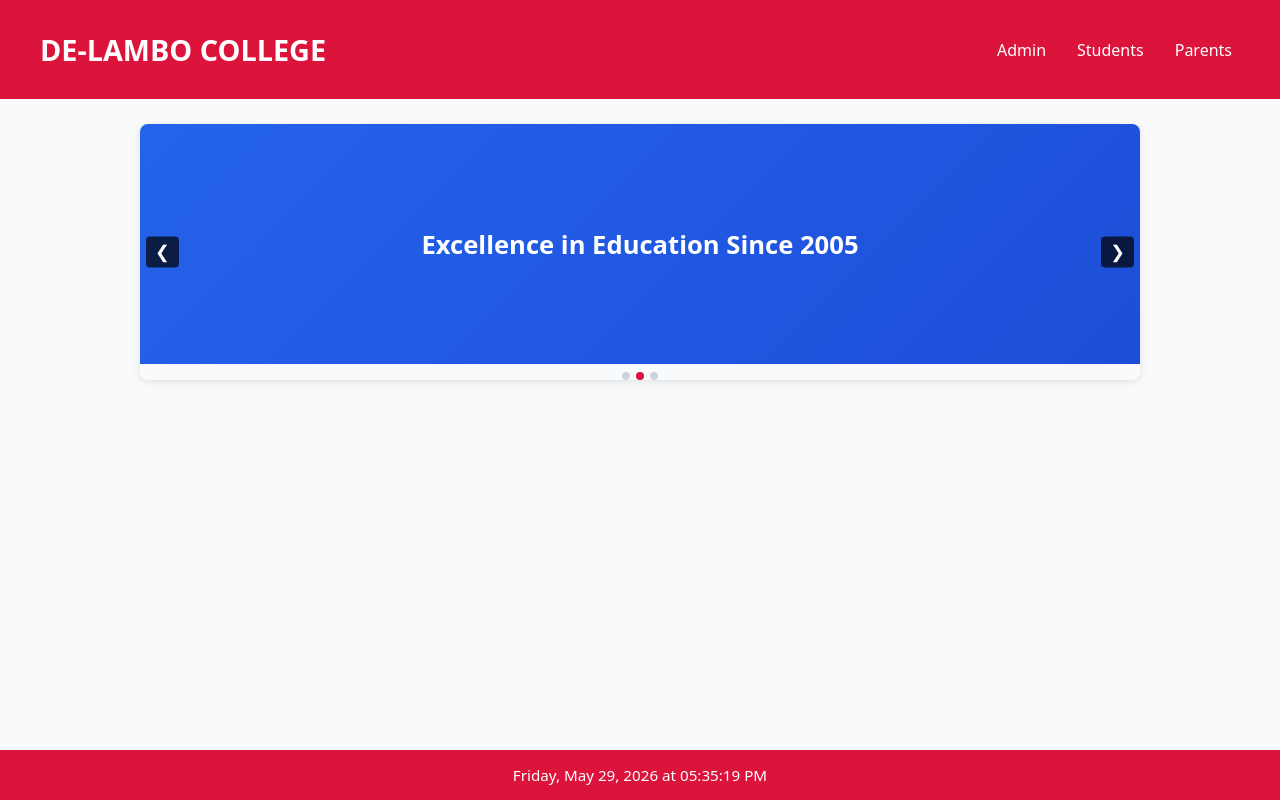
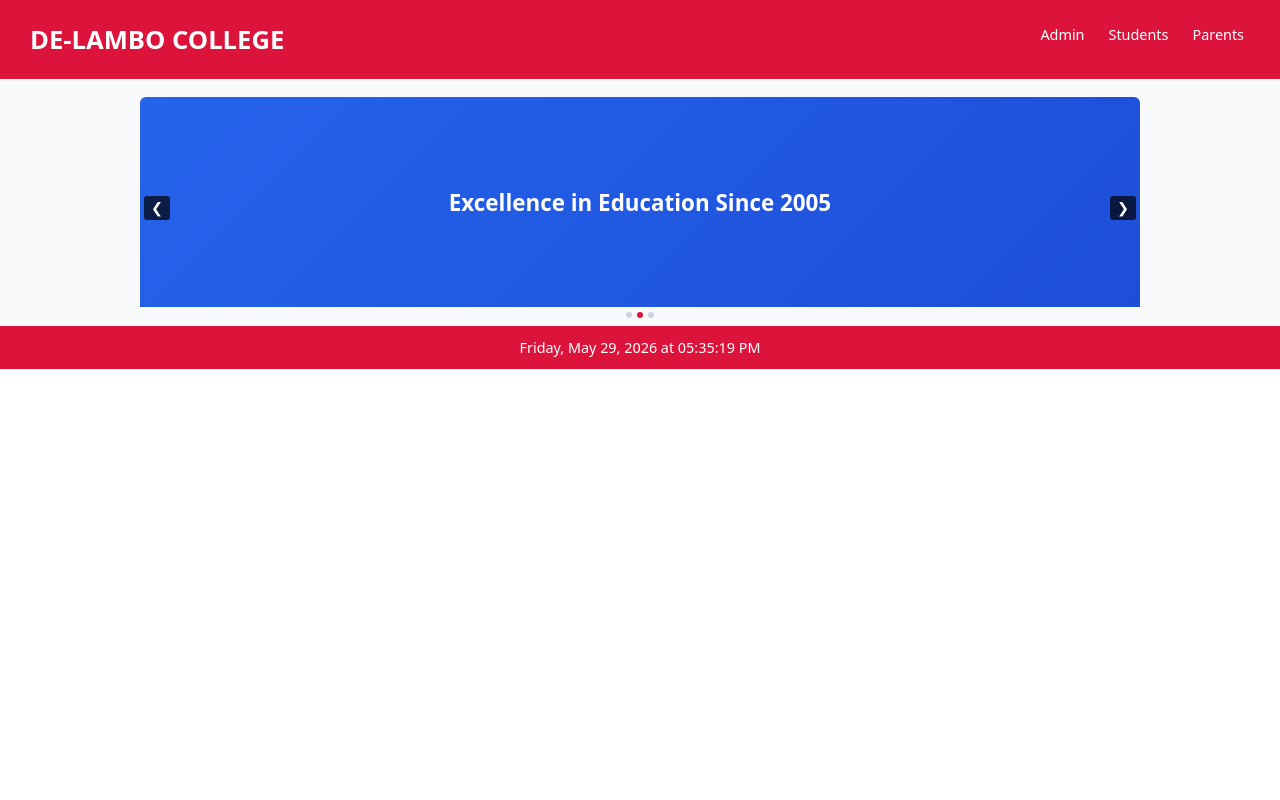
Before and after one commit to freduck/my-exams, a website: page views/home.html in a window 1280 px wide. Drawn offline with Linux system fonts and the light colour scheme.

Commit message:
Update home.html

```diff
--- a/views/home.html
+++ b/views/home.html
@@ -5,63 +5,35 @@
 <meta name="viewport" content="width=device-width, initial-scale=1.0">
 <title>DE-LAMBO COLLEGE</title>
 <style>
-* {
-  padding: 0;
-  margin: 0;
-  box-sizing: border-box;
+* { padding: 0; margin: 0; box-sizing: border-box; }
+
+body { font-family: system-ui, sans-serif; }
+
+.top {
+  padding: 14px 10px;
+  background: crimson;
+  color: white;
+  text-align: center;
 }
 
-html, body {
-  height: 100%;
-}
-
-body {
-  font-family: system-ui, -apple-system, sans-serif;
-  display: flex;
-  flex-direction: column;
-}
-
-/* Header */
-.top {
-  padding: 18px 15px;
-  background-color: crimson;
-  color: white;
-  display: flex;
-  justify-content: space-between;
-  align-items: center;
-  flex-wrap: wrap;
-  gap: 12px;
-}
-
-.top h2 {
-  font-size: 1.3rem;
-}
+.top h2 { font-size: 1.2rem; margin-bottom: 8px; }
 
 .divider {
   display: flex;
-  gap: 15px;
-  flex-wrap: wrap;
+  justify-content: center;
+  gap: 12px;
 }
 
 .divider a {
   color: white;
   text-decoration: none;
-  font-weight: 500;
-  padding: 4px 8px;
-  border-radius: 4px;
+  font-size: 0.9rem;
+  padding: 3px 6px;
 }
 
-.divider a:hover {
-  background: rgba(255,255,255,0.2);
-}
-
-/* Main + Carousel - main now grows to fill space */
 main {
-  flex: 1; /* fills space between header and footer */
-  padding: 12px 10px 8px 10px;
+  padding: 8px 6px 4px 6px; /* minimal */
   background: #f8fafc;
-  display: flex;
-  flex-direction: column;
 }
 
 .carousel {
@@ -69,31 +41,26 @@ main {
   max-width: 1000px;
   margin: 0 auto;
   overflow: hidden;
-  border-radius: 8px;
-  box-shadow: 0 2px 8px rgba(0,0,0,0.1);
-  width: 100%;
+  border-radius: 6px;
 }
 
 .carousel-track {
   display: flex;
   transition: transform 0.6s ease-in-out;
-  width: 100%;
 }
 
 .carousel-slide {
   flex: 0 0 100%;
-  height: 160px;
+  height: 140px;
   display: flex;
   align-items: center;
   justify-content: center;
-  font-size: 1.1rem;
+  font-size: 0.95rem;
   color: white;
   font-weight: 600;
-  padding: 15px;
-  text-align: center;
+  background: linear-gradient(135deg, #dc2626, #991b1b);
 }
 
-.carousel-slide:nth-child(1) { background: linear-gradient(135deg, #dc2626, #991b1b); }
 .carousel-slide:nth-child(2) { background: linear-gradient(135deg, #2563eb, #1d4ed8); }
 .carousel-slide:nth-child(3) { background: linear-gradient(135deg, #16a34a, #15803d); }
 
@@ -104,49 +71,45 @@ main {
   background: rgba(0,0,0,0.7);
   color: white;
   border: none;
-  padding: 5px 9px;
-  cursor: pointer;
-  font-size: 1.1rem;
-  border-radius: 4px;
-  z-index: 10;
+  padding: 4px 7px;
+  font-size: 0.9rem;
+  border-radius: 3px;
 }
 
-.carousel-btn.prev { left: 6px; }
-.carousel-btn.next { right: 6px; }
+.carousel-btn.prev { left: 4px; }
+.carousel-btn.next { right: 4px; }
 
 .carousel-dots {
   display: flex;
   justify-content: center;
-  gap: 6px;
-  padding: 8px 0 0;
+  gap: 5px;
+  padding: 5px 0 0;
 }
 
 .dot {
-  width: 8px;
-  height: 8px;
+  width: 6px;
+  height: 6px;
   border-radius: 50%;
   background: #cbd5e1;
-  cursor: pointer;
 }
 
 .dot.active { background: crimson; }
 
-/* Footer - no margin-top auto, sits right after main */
 footer {
   background: crimson;
   color: white;
-  padding: 10px 15px;
+  padding: 8px 10px;
   text-align: center;
-  font-size: 0.85rem;
+  font-size: 0.75rem;
 }
 
-/* Desktop tweaks */
+/* Desktop */
 @media (min-width: 601px) {
-  .top { padding: 30px 40px; }
-  .top h2 { font-size: 1.8rem; }
-  main { padding: 25px 20px 15px 20px; }
-  .carousel-slide { height: 240px; font-size: 1.6rem; }
-  footer { padding: 15px 20px; font-size: 0.95rem; }
+  .top { padding: 22px 30px; text-align: left; display: flex; justify-content: space-between; }
+  .top h2 { font-size: 1.6rem; margin-bottom: 0; }
+  main { padding: 18px 15px 8px 15px; }
+  .carousel-slide { height: 210px; font-size: 1.4rem; }
+  footer { padding: 12px 20px; font-size: 0.9rem; }
 }
 </style>
 </head>
@@ -173,9 +136,7 @@ footer {
     </div>
   </main>
 
-  <footer>
-    <span id="datetime"></span>
-  </footer>
+  <footer><span id="datetime"></span></footer>
 
 <script>
 const track = document.querySelector('.carousel-track');
@@ -190,56 +151,31 @@ slides.forEach((_, i) => {
   const dot = document.createElement('div');
   dot.classList.add('dot');
   if(i === 0) dot.classList.add('active');
-  dot.addEventListener('click', () => goToSlide(i));
+  dot.onclick = () => goToSlide(i);
   dotsContainer.appendChild(dot);
 });
 const dots = Array.from(dotsContainer.children);
 
 function updateCarousel() {
-  const slideWidth = track.parentElement.offsetWidth;
-  track.style.transform = `translateX(-${currentSlide * slideWidth}px)`;
-  dots.forEach((dot, i) => dot.classList.toggle('active', i === currentSlide));
+  track.style.transform = `translateX(-${currentSlide * 100}%)`;
+  dots.forEach((d, i) => d.classList.toggle('active', i === currentSlide));
 }
 
-function goToSlide(index) {
-  currentSlide = index;
-  updateCarousel();
-}
+function goToSlide(i) { currentSlide = i; updateCarousel(); }
 
-nextBtn.addEventListener('click', () => {
-  currentSlide = (currentSlide + 1) % slides.length;
-  updateCarousel();
-});
+nextBtn.onclick = () => { currentSlide = (currentSlide + 1) % slides.length; updateCarousel(); };
+prevBtn.onclick = () => { currentSlide = (currentSlide - 1 + slides.length) % slides.length; updateCarousel(); };
 
-prevBtn.addEventListener('click', () => {
-  currentSlide = (currentSlide - 1 + slides.length) % slides.length;
-  updateCarousel();
-});
-
-setInterval(() => {
-  currentSlide = (currentSlide + 1) % slides.length;
-  updateCarousel();
-}, 4000);
-
+setInterval(() => { currentSlide = (currentSlide + 1) % slides.length; updateCarousel(); }, 4000);
 window.addEventListener('resize', updateCarousel);
-window.addEventListener('orientationchange', () => setTimeout(updateCarousel, 100));
-
 updateCarousel();
 
 function updateDateTime() {
   const now = new Date();
-  const options = {
-    weekday: 'long',
-    year: 'numeric',
-    month: 'long',
-    day: 'numeric',
-    hour: '2-digit',
-    minute: '2-digit',
-    second: '2-digit',
-    hour12: true
-  };
-  document.getElementById('datetime').textContent =
-    now.toLocaleDateString('en-US', options);
+  document.getElementById('datetime').textContent = now.toLocaleDateString('en-US', {
+    weekday: 'long', year: 'numeric', month: 'long', day: 'numeric',
+    hour: '2-digit', minute: '2-digit', second: '2-digit', hour12: true
+  });
 }
 updateDateTime();
 setInterval(updateDateTime, 1000);
```
